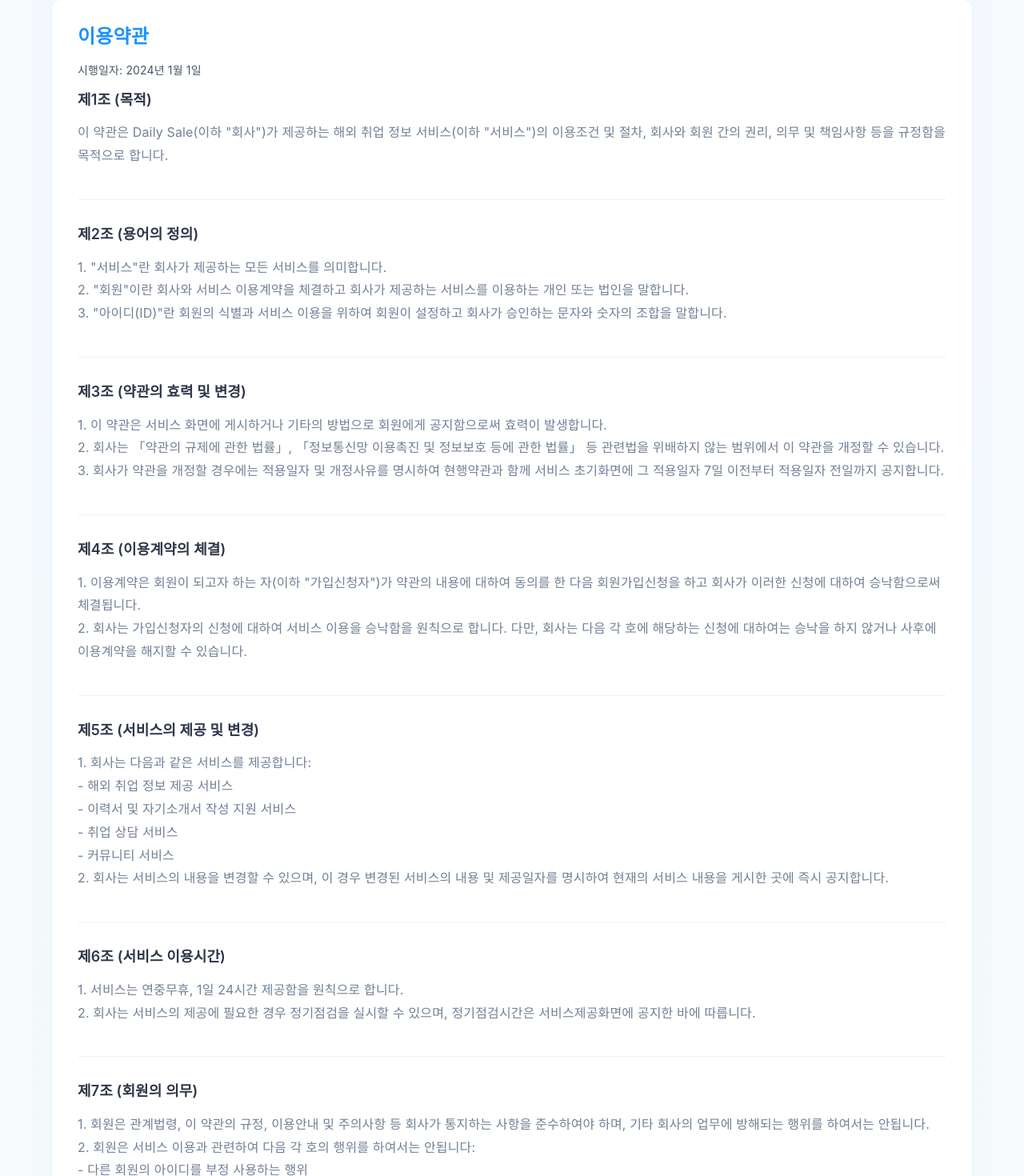
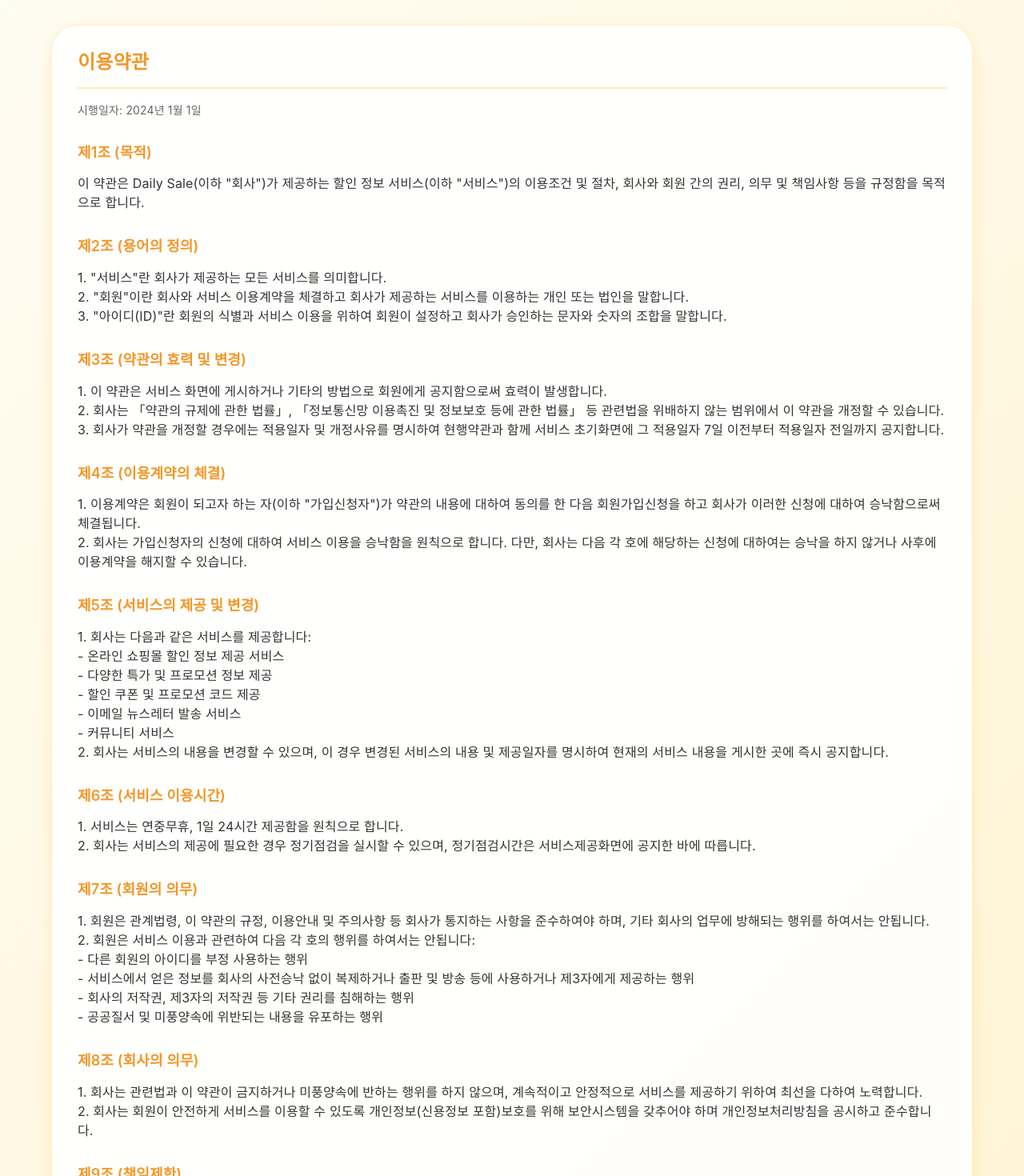
Before and after one commit to pnci1029/DailySale_FE, a React (Create React App) app: page /terms in a window 1280 px wide. Shown: the part 97-1567 px from the top of the page at 80% size. Built offline with nearby package versions, Linux system fonts and the light colour scheme.

Commit message:
테마 통일중

```diff
--- a/src/components/legal/TermsAndConditions.tsx
+++ b/src/components/legal/TermsAndConditions.tsx
@@ -1,89 +1,183 @@
 import React from 'react';
 import { Container, Typography, Paper, Box } from '@mui/material';
 import { ComponentHelmet } from "../../components/common/ComponentHelmet";
-import styles from './Legal.module.scss';
+import { motion } from 'framer-motion';
 
 export const TermsAndConditions: React.FC = () => {
   return (
-    <Container maxWidth="lg" className={styles.legalContainer}>
-      <Paper elevation={0} className={styles.legalPaper}>
-        <Typography variant="h4" gutterBottom className={styles.title}>
+      <Box sx={{
+        minHeight: '100vh',
+        py: 8,
+        background: 'linear-gradient(135deg, #FFFCF2 0%, #FFF4D2 100%)',
+      }}>
+        <Container maxWidth="lg">
+          <motion.div
+              initial={{ opacity: 0, y: 20 }}
+              animate={{ opacity: 1, y: 0 }}
+              transition={{ duration: 0.5 }}
+          >
+            <Paper
+                elevation={3}
+                sx={{
+                  p: 4,
+                  borderRadius: 4,
+                  bgcolor: 'rgba(255, 255, 255, 0.9)',
+                  backdropFilter: 'blur(10px)',
+                  border: '1px solid rgba(255, 205, 0, 0.3)',
+                  boxShadow: '0 8px 20px rgba(242, 151, 39, 0.15)',
+                  mb: 4
+                }}
+            >
+              <Typography
+                  variant="h4"
+                  gutterBottom
+                  sx={{
+                    fontWeight: 700,
+                    mb: 2,
+                    pb: 2,
+                    borderBottom: '2px solid rgba(255, 205, 0, 0.3)',
+                    background: 'linear-gradient(45deg, #F29727 30%, #FFCD00 90%)',
+                    WebkitBackgroundClip: 'text',
+                    WebkitTextFillColor: 'transparent',
+                  }}
+              >
                 이용약관
               </Typography>
-        <Typography variant="body2" color="text.secondary" paragraph>
+              <Typography
+                  variant="body2"
+                  sx={{ color: '#666', mb: 4 }}
+                  paragraph
+              >
                 시행일자: 2024년 1월 1일
               </Typography>
 
-        <Box className={styles.section}>
-          <Typography variant="h6" gutterBottom>
+              <Box sx={{ mb: 4 }}>
+                <Typography
+                    variant="h6"
+                    gutterBottom
+                    sx={{
+                      fontWeight: 600,
+                      color: '#F29727',
+                      mb: 2
+                    }}
+                >
                   제1조 (목적)
                 </Typography>
-          <Typography paragraph>
-            이 약관은 Daily Sale(이하 "회사")가 제공하는 해외 취업 정보 서비스(이하 "서비스")의 이용조건 및 절차, 회사와 회원 간의 권리, 의무 및 책임사항 등을 규정함을 목적으로 합니다.
+                <Typography paragraph sx={{ color: '#333' }}>
+                  이 약관은 Daily Sale(이하 "회사")가 제공하는 할인 정보 서비스(이하 "서비스")의 이용조건 및 절차, 회사와 회원 간의 권리, 의무 및 책임사항 등을 규정함을 목적으로 합니다.
                 </Typography>
               </Box>
 
-        <Box className={styles.section}>
-          <Typography variant="h6" gutterBottom>
+              <Box sx={{ mb: 4 }}>
+                <Typography
+                    variant="h6"
+                    gutterBottom
+                    sx={{
+                      fontWeight: 600,
+                      color: '#F29727',
+                      mb: 2
+                    }}
+                >
                   제2조 (용어의 정의)
                 </Typography>
-          <Typography paragraph>
+                <Typography sx={{ color: '#333' }} paragraph>
                   1. "서비스"란 회사가 제공하는 모든 서비스를 의미합니다.<br />
                   2. "회원"이란 회사와 서비스 이용계약을 체결하고 회사가 제공하는 서비스를 이용하는 개인 또는 법인을 말합니다.<br />
                   3. "아이디(ID)"란 회원의 식별과 서비스 이용을 위하여 회원이 설정하고 회사가 승인하는 문자와 숫자의 조합을 말합니다.
                 </Typography>
               </Box>
 
-        <Box className={styles.section}>
-          <Typography variant="h6" gutterBottom>
+              <Box sx={{ mb: 4 }}>
+                <Typography
+                    variant="h6"
+                    gutterBottom
+                    sx={{
+                      fontWeight: 600,
+                      color: '#F29727',
+                      mb: 2
+                    }}
+                >
                   제3조 (약관의 효력 및 변경)
                 </Typography>
-          <Typography paragraph>
+                <Typography sx={{ color: '#333' }} paragraph>
                   1. 이 약관은 서비스 화면에 게시하거나 기타의 방법으로 회원에게 공지함으로써 효력이 발생합니다.<br />
                   2. 회사는 「약관의 규제에 관한 법률」, 「정보통신망 이용촉진 및 정보보호 등에 관한 법률」 등 관련법을 위배하지 않는 범위에서 이 약관을 개정할 수 있습니다.<br />
                   3. 회사가 약관을 개정할 경우에는 적용일자 및 개정사유를 명시하여 현행약관과 함께 서비스 초기화면에 그 적용일자 7일 이전부터 적용일자 전일까지 공지합니다.
                 </Typography>
               </Box>
 
-        <Box className={styles.section}>
-          <Typography variant="h6" gutterBottom>
+              <Box sx={{ mb: 4 }}>
+                <Typography
+                    variant="h6"
+                    gutterBottom
+                    sx={{
+                      fontWeight: 600,
+                      color: '#F29727',
+                      mb: 2
+                    }}
+                >
                   제4조 (이용계약의 체결)
                 </Typography>
-          <Typography paragraph>
+                <Typography sx={{ color: '#333' }} paragraph>
                   1. 이용계약은 회원이 되고자 하는 자(이하 "가입신청자")가 약관의 내용에 대하여 동의를 한 다음 회원가입신청을 하고 회사가 이러한 신청에 대하여 승낙함으로써 체결됩니다.<br />
                   2. 회사는 가입신청자의 신청에 대하여 서비스 이용을 승낙함을 원칙으로 합니다. 다만, 회사는 다음 각 호에 해당하는 신청에 대하여는 승낙을 하지 않거나 사후에 이용계약을 해지할 수 있습니다.
                 </Typography>
               </Box>
 
-        <Box className={styles.section}>
-          <Typography variant="h6" gutterBottom>
+              <Box sx={{ mb: 4 }}>
+                <Typography
+                    variant="h6"
+                    gutterBottom
+                    sx={{
+                      fontWeight: 600,
+                      color: '#F29727',
+                      mb: 2
+                    }}
+                >
                   제5조 (서비스의 제공 및 변경)
                 </Typography>
-          <Typography paragraph>
+                <Typography sx={{ color: '#333' }} paragraph>
                   1. 회사는 다음과 같은 서비스를 제공합니다:<br />
-            - 해외 취업 정보 제공 서비스<br />
-            - 이력서 및 자기소개서 작성 지원 서비스<br />
-            - 취업 상담 서비스<br />
+                  - 온라인 쇼핑몰 할인 정보 제공 서비스<br />
+                  - 다양한 특가 및 프로모션 정보 제공<br />
+                  - 할인 쿠폰 및 프로모션 코드 제공<br />
+                  - 이메일 뉴스레터 발송 서비스<br />
                   - 커뮤니티 서비스<br />
                   2. 회사는 서비스의 내용을 변경할 수 있으며, 이 경우 변경된 서비스의 내용 및 제공일자를 명시하여 현재의 서비스 내용을 게시한 곳에 즉시 공지합니다.
                 </Typography>
               </Box>
 
-        <Box className={styles.section}>
-          <Typography variant="h6" gutterBottom>
+              <Box sx={{ mb: 4 }}>
+                <Typography
+                    variant="h6"
+                    gutterBottom
+                    sx={{
+                      fontWeight: 600,
+                      color: '#F29727',
+                      mb: 2
+                    }}
+                >
                   제6조 (서비스 이용시간)
                 </Typography>
-          <Typography paragraph>
+                <Typography sx={{ color: '#333' }} paragraph>
                   1. 서비스는 연중무휴, 1일 24시간 제공함을 원칙으로 합니다.<br />
                   2. 회사는 서비스의 제공에 필요한 경우 정기점검을 실시할 수 있으며, 정기점검시간은 서비스제공화면에 공지한 바에 따릅니다.
                 </Typography>
               </Box>
 
-        <Box className={styles.section}>
-          <Typography variant="h6" gutterBottom>
+              <Box sx={{ mb: 4 }}>
+                <Typography
+                    variant="h6"
+                    gutterBottom
+                    sx={{
+                      fontWeight: 600,
+                      color: '#F29727',
+                      mb: 2
+                    }}
+                >
                   제7조 (회원의 의무)
                 </Typography>
-          <Typography paragraph>
+                <Typography sx={{ color: '#333' }} paragraph>
                   1. 회원은 관계법령, 이 약관의 규정, 이용안내 및 주의사항 등 회사가 통지하는 사항을 준수하여야 하며, 기타 회사의 업무에 방해되는 행위를 하여서는 안됩니다.<br />
                   2. 회원은 서비스 이용과 관련하여 다음 각 호의 행위를 하여서는 안됩니다:<br />
                   - 다른 회원의 아이디를 부정 사용하는 행위<br />
@@ -93,38 +187,65 @@
                 </Typography>
               </Box>
 
-        <Box className={styles.section}>
-          <Typography variant="h6" gutterBottom>
+              <Box sx={{ mb: 4 }}>
+                <Typography
+                    variant="h6"
+                    gutterBottom
+                    sx={{
+                      fontWeight: 600,
+                      color: '#F29727',
+                      mb: 2
+                    }}
+                >
                   제8조 (회사의 의무)
                 </Typography>
-          <Typography paragraph>
+                <Typography sx={{ color: '#333' }} paragraph>
                   1. 회사는 관련법과 이 약관이 금지하거나 미풍양속에 반하는 행위를 하지 않으며, 계속적이고 안정적으로 서비스를 제공하기 위하여 최선을 다하여 노력합니다.<br />
                   2. 회사는 회원이 안전하게 서비스를 이용할 수 있도록 개인정보(신용정보 포함)보호를 위해 보안시스템을 갖추어야 하며 개인정보처리방침을 공시하고 준수합니다.
                 </Typography>
               </Box>
 
-        <Box className={styles.section}>
-          <Typography variant="h6" gutterBottom>
+              <Box sx={{ mb: 4 }}>
+                <Typography
+                    variant="h6"
+                    gutterBottom
+                    sx={{
+                      fontWeight: 600,
+                      color: '#F29727',
+                      mb: 2
+                    }}
+                >
                   제9조 (책임제한)
                 </Typography>
-          <Typography paragraph>
+                <Typography sx={{ color: '#333' }} paragraph>
                   1. 회사는 천재지변 또는 이에 준하는 불가항력으로 인하여 서비스를 제공할 수 없는 경우에는 서비스 제공에 관한 책임이 면제됩니다.<br />
-            2. 회사는 회원의 귀책사유로 인한 서비스 이용의 장애에 대하여 책임을 지지 않습니다.
+                  2. 회사는 회원의 귀책사유로 인한 서비스 이용의 장애에 대하여 책임을 지지 않습니다.<br />
+                  3. 회사는 제공하는 할인 정보의 정확성, 유효성, 적시성에 대해 보증하지 않으며, 이로 인해 발생하는 손해에 대해 배상책임을 지지 않습니다.
                 </Typography>
               </Box>
 
-        <Box className={styles.section}>
-          <Typography variant="h6" gutterBottom>
+              <Box sx={{ mb: 2 }}>
+                <Typography
+                    variant="h6"
+                    gutterBottom
+                    sx={{
+                      fontWeight: 600,
+                      color: '#F29727',
+                      mb: 2
+                    }}
+                >
                   제10조 (준거법 및 재판관할)
                 </Typography>
-          <Typography paragraph>
+                <Typography sx={{ color: '#333' }} paragraph>
                   1. 이 약관의 해석 및 회사와 회원간의 분쟁에 대하여는 대한민국의 법을 적용합니다.<br />
                   2. 서비스 이용으로 발생한 분쟁에 대해 소송이 제기될 경우 민사소송법상의 관할법원에 제기합니다.
                 </Typography>
               </Box>
             </Paper>
+          </motion.div>
+        </Container>
         <ComponentHelmet title={"Daily Sale - 이용약관"} />
-    </Container>
+      </Box>
   );
 };
 
```
Also changed, not shown: src/components/legal/PrivacyPolicy.tsx (+153 -42 lines). Lines whose indentation alone changed are shown as unchanged.
